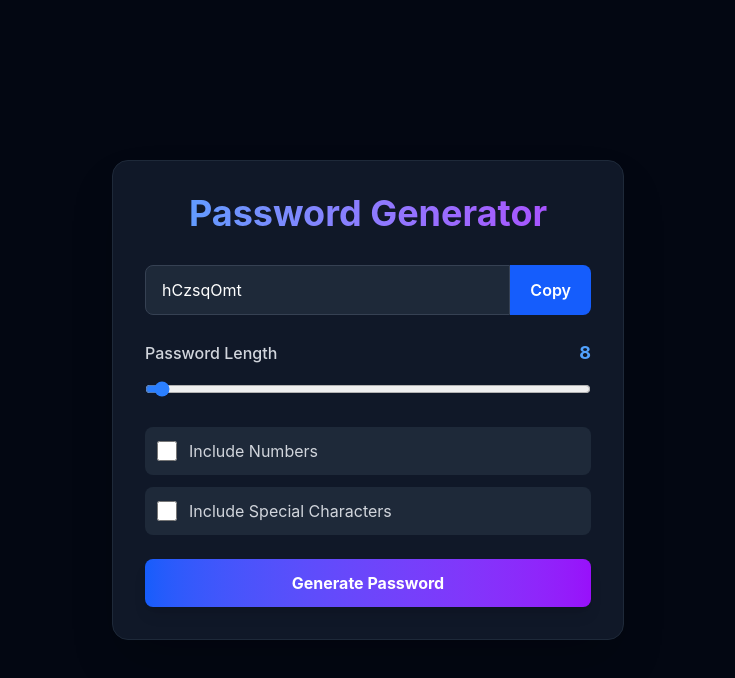
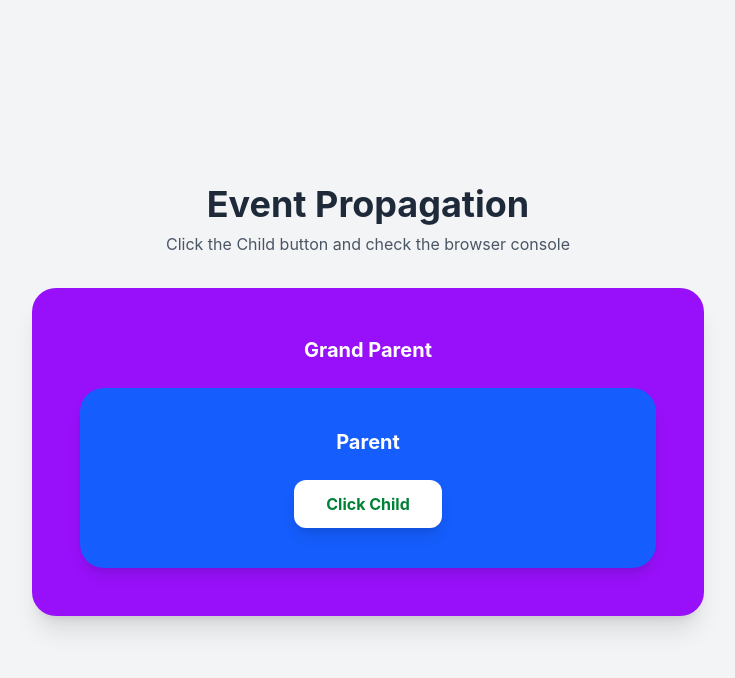
Before and after one commit to Shrabani-Mishra/react-projects, a React (Vite) app: page / in a window 1280 px wide. Shown: the top 678 px of the page, without its empty margins (272-1007 px from the left). Built offline with nearby package versions, Linux system fonts and the light colour scheme.

Commit message:
Implement event propagation using onClickCapture

```diff
--- a/src/App.jsx
+++ b/src/App.jsx
@@ -1,36 +1,12 @@
+import React from 'react'
+import { EventPropagation } from './components/EventPropagation'
 
+function App() {
+  return (
+    <>
+     <EventPropagation/>
+    </>
+  )
+}
 
-// import Card from "./components/Card";
-
-import PasswordGenerator from "./components/PasswordGenerator";
-
-// import { BackgroundChanger } from "./components/BackgroundChanger";
-
-// import { Counter } from "./components/Counter";
-
-
-const App = () => {
-//   let myObj={
-//     username:"hitesh",
-//     age:21
-//   }
-//   let  newArr=[1,2,3];
-//   return(
-//   <section className="container">
-
-
-// <Card username="Bulti" btnText="click me"/>
-// <Card username="shrabani"  someObj={myObj} someArr={newArr} />
-  // </section>
-  // )
-  return(
-  <>
-  {/* <Counter/> */}
-  {/* <BackgroundChanger/> */}
-<PasswordGenerator/>
-
-  </>
-  );
-};
-
-export default App;
+export default App
--- a/src/components/EventHandeling.jsx
+++ b/src/components/EventHandeling.jsx
@@ -1,35 +1,70 @@
 export const EventHandling = () => {
+
   const handleButtonClick = (e) => {
     console.log(e.target.value);
     //e.target works like normal DOM events in JavaScript. It refers to the element that triggered the event. In this case, it refers to the button that was clicked.
     alert("button clicked");
   };
-  const handleWelcomeuser=(user)=>{
-console.log(`Hey ${user} welcome to react`);
-console.log(user);
-  }
+//   const handleWelcomeuser=(user)=>{
+// console.log(`Hey ${user} welcome to react`);
+// console.log(user);
+//   }
+
+  const handleWelcomeuser = (user, e) => {
+  console.log(user);
+  console.log(e.target);
+};
 //Function componet with name functions
 //remeber how we have not called this function handleButtonClick as (handleButtonClick()) bcz if you call function here the it will run without event clicking .You just need to pass reference and not call here.
   return (
     <>
+    {/* Passing a function reference */}
     <button onClick={handleButtonClick}>
       Click Me
     </button>
+
+
+    {/* in react ,event handelers receive the event object as an argument by default.However,when you use an arrow function directly in the Onclick attribute with out passing the
+    event explicitely,React does not pass the event object to your handle function .This is because the arrow function creates a new function and calls your handler without passing any arguments.  */}
     <br/>
     {/* Arrow function with event=>when you want extra logic,when you want to pass argument. */}
+    {/* Passing the event manually */}
     <button onClick={(e)=>handleButtonClick(e)}>
       Click Me2
     </button>
-    {/* Function component with Inline Arrow function */}
-    <button onClick={()=>alert("Hey i am inline event function")}>
-Inline Arr gfun
+
+
+    {/* Inline event handelers -----When you click the button, React passes the event object to event.*/}
+    <button onClick={(event)=>console.log(event)}>Inline function</button>
+
+
+    {/*Inline arrow function--It runs only when you click.--*/}
+    <button onClick={()=>alert("Hey i am inline Array function")}>
+Inline Arr fun
     </button>
     <br/>
-    {/*  <button onClick={handleWelcomeuser("Shrabani")}> =>runs immediately but i want when clicking */}
-    <button onClick={()=>{handleWelcomeuser("Shrabani")}}>
+
+
+    {/*  <button onClick={handleWelcomeuser("Shrabani")}> =>This calls handleWelcomeuser("Shrabani") immediately while React is rendering the component, instead of waiting for the button click.Why?
+
+React expects onClick to receive a function reference: */}
+
+
+    {/* Passing an argument to a function-----executes it immediately while rendering. */}
+    {/* <button onClick={()=>{handleWelcomeuser("Shrabani")}}>
         Click ME PLEASE
-    </button>
+    </button> */}
 
+
+    {/* Need event + argument */}
+    <button onClick={(e) => handleWelcomeuser("Shrabani", e)}>
+  Click Me
+</button>
+
+{/* If you write onClick={() => handleButtonClick()}, the wrapper receives the event but doesn't forward it, so handleButtonClick gets no argument. */}
+<button onClick={() => handleButtonClick()}>
+  Click Me
+</button>
     </>
   );
 };
--- a/src/components/EventPropagation.jsx
+++ b/src/components/EventPropagation.jsx
@@ -1,23 +1,91 @@
-export const EventPropagation=()=>{
-    const handleGransParent=()=>{
+import { useState } from "react";
+// bubbling phase ex:
 
-    }
-    const handleParentClick=()=>{
+export const EventPropagation = () => {
 
-    }
-    const handleChildClick=()=>{
 
-    }
-    return(
-        <section className="main-div">
-            <div className="g-div" onClick={handleGransParent}>
-                <div className="p-div" onClick={handleParentClick}>
-                    <button className="c-div" onClick={handleChildClick}>
-                        Child div
-                    </button>
-                </div>
+
+  const handleGrandParentClick = () => {
+    console.log("grand parant component");
+  };
+
+  const handleParentClick = () => {
+ console.log("parent component");
+  };
+
+  const handleChildClick = (e) => {
+//    console.log(e);
+ //e.stopPropagation(); // stop event propagation
+   console.log("child component");
+
+  };
+
+  return (
+    <section className="min-h-screen bg-gray-100 flex items-center justify-center p-6">
+
+      <div className="w-full max-w-2xl">
+
+        {/* Heading */}
+        <div className="text-center mb-8">
+          <h1 className="text-4xl font-bold text-gray-800">
+            Event Propagation
+          </h1>
+
+          <p className="text-gray-600 mt-2">
+            Click the Child button and check the browser console
+          </p>
+        </div>
+
+
+        {/* Grand Parent */}
+        <div
+          onClickCapture={handleGrandParentClick}
+          className="bg-purple-600 p-12 rounded-3xl shadow-xl"
+        >
+
+          <h2 className="text-white text-xl font-bold text-center mb-6">
+            Grand Parent
+          </h2>
+
+
+          {/* Parent */}
+          <div
+            onClickCapture={handleParentClick}
+            className="bg-blue-600 p-10 rounded-3xl shadow-lg"
+          >
+
+            <h2 className="text-white text-xl font-bold text-center mb-6">
+              Parent
+            </h2>
+
+
+            {/* Child */}
+            <div >
+
+
+
+              <button
+                onClickCapture={handleChildClick}
+                className="block mx-auto bg-white text-green-700 px-8 py-3 rounded-xl font-bold shadow-lg hover:bg-gray-100 active:scale-95 transition"
+              >
+                Click Child
+              </button>
+
             </div>
 
-        </section>
-    )
-}
+          </div>
+
+        </div>
+
+
+
+
+
+      </div>
+
+    </section>
+  );
+};
+
+// onClickCapture is used when you want to handle a click event during the capturing phase, before the event reaches the actual clicked element.
+// "onClickCapture is used to handle an event during the capturing phase. In the capturing phase, the event travels from the outermost ancestor toward the target element. It executes before the normal onClick bubbling phase."
--- a/src/components/EventProps.jsx
+++ b/src/components/EventProps.jsx
@@ -1,30 +1,77 @@
- export const EventProps=()=>{
-    const HandleWelcomeUser=(user)=>{
-alert (`Hey,${user}`);
-    };
-       const handleHover=(user)=>{
-alert (`Hey,thanks for hovering me`);
-    };
-    return(
-        <>
-        {/* child component and  two event as a props i pass */}
+// f Parent → Child communication using props
+
+
+export const EventProps = () => {
+
+  // Parent component event handler
+  const handleWelcomeUser = (user) => {
+    alert(`Hey, ${user}`);
+  };
+
+  // Parent component event handler
+  const handleHover = () => {
+    alert(`Hey, thanks for hovering me`);
+  };
+
+  return (
+    <div className="min-h-screen bg-gray-100 flex items-center justify-center">
+
+      <div className="bg-white p-8 rounded-xl shadow-lg flex flex-col gap-4">
+
+        <h1 className="text-2xl font-bold text-gray-800 text-center">
+          Event Props
+        </h1>
+
+        {/* Parent passes event handler functions to Child */}
         <WelcomeUser
-         onClick={()=>HandleWelcomeUser("Shrabani")}
-            onMouseEnetr={handleHover}/>
-        </>
-    )
-}
-const WelcomeUser=(props)=>{
-const{onClick,onMouseEnetr}=props;
-const handleGreeting=()=>{
-    alert(`hey user welcome`);
-    // props.onClick();
+          onClick={() => handleWelcomeUser("Shrabani")}
+          onMouseEnter={handleHover}
+        />
+
+      </div>
+
+    </div>
+  );
 };
-return(
-    <>
-    <button onClick={onClick}>click me</button>
-    <button onMouseEnter={onMouseEnetr}>Hover ME</button>
-    <button onClick={handleGreeting}>Greeting</button>
-    </>
-)
-}
+
+
+// Child component
+const WelcomeUser = (props) => {
+// destructure:
+  const { onClick, onMouseEnter } = props;
+
+  // Function defined inside child
+  const handleGreeting = () => {
+    alert(`Hey user, welcome`);
+  };
+
+  return (
+    <div className="flex flex-col gap-4">
+
+      {/* Function received from Parent */}
+      <button
+        onClick={onClick}
+        className="bg-blue-500 text-white px-6 py-3 rounded-lg font-semibold hover:bg-blue-700 transition"
+      >
+        Click Me
+      </button>
+
+      {/* Function received from Parent */}
+      <button
+        onMouseEnter={onMouseEnter}
+        className="bg-green-500 text-white px-6 py-3 rounded-lg font-semibold hover:bg-green-700 transition"
+      >
+        Hover Me
+      </button>
+
+      {/* Function defined inside Child */}
+      <button
+        onClick={handleGreeting}
+        className="bg-purple-500 text-white px-6 py-3 rounded-lg font-semibold hover:bg-purple-700 transition"
+      >
+        Greeting
+      </button>
+
+    </div>
+  );
+};
```
Also changed, not shown: src/components/hooks/State.jsx (added).
